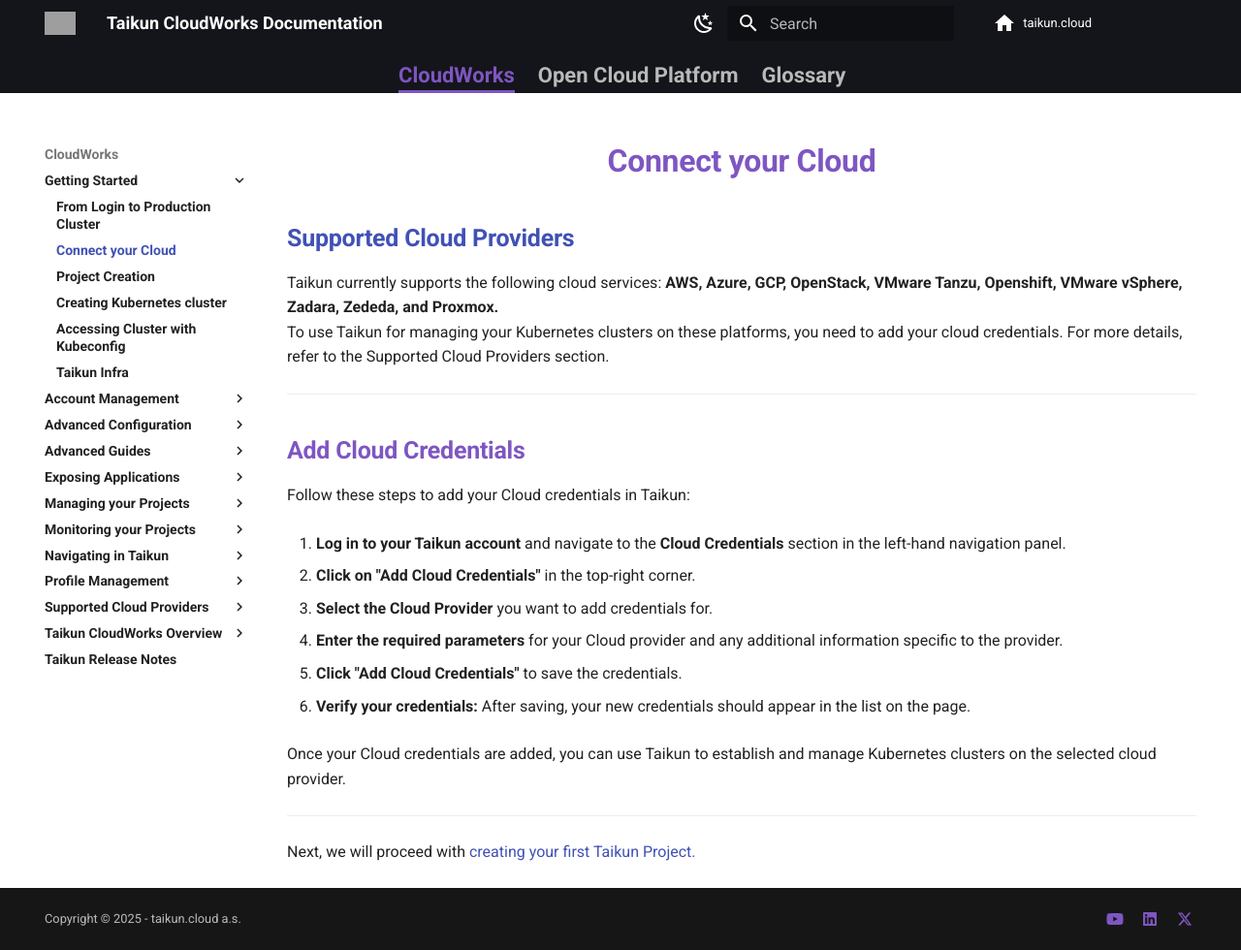
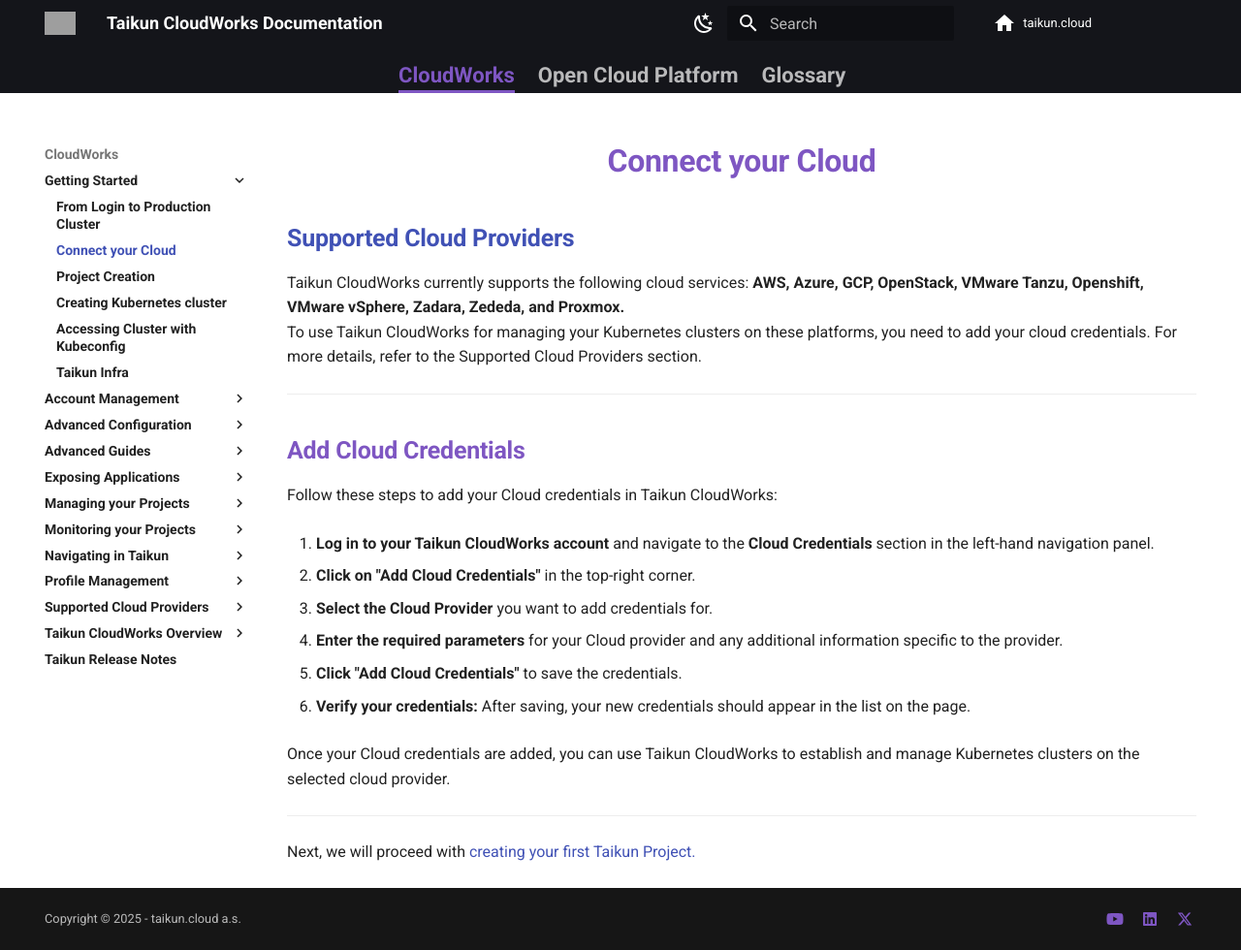
Before and after one commit to taikun-cloud/Taikun-CloudWorks-Documentation, an MkDocs documentation site: the page built from docs/CloudWorks/Getting_Started/Connect_your_Cloud.md, in a window 1280 px wide and 980 px high. Shown: the whole window at 97% size. Built offline with MkDocs 1.6.1 and Material for MkDocs 9.7.7, drawn with Linux system fonts in a browser that asks for light colours; comment, search, counter and statistics services are not loaded; grey boxes are pictures that could not be loaded.

Commit message:
Update Connect_your_Cloud.md

```diff
--- a/docs/CloudWorks/Getting_Started/Connect_your_Cloud.md
+++ b/docs/CloudWorks/Getting_Started/Connect_your_Cloud.md
@@ -7,16 +7,16 @@
 
 ## [**Supported Cloud Providers**](https://docs.taikun.cloud/CloudWorks/Supported_Cloud_Providers/All_Cloud_Providers_Overview/)
 
-Taikun currently supports the following cloud services: **AWS, Azure, GCP, OpenStack, VMware Tanzu, Openshift, VMware vSphere, Zadara, Zededa, and Proxmox.**
-To use Taikun for managing your Kubernetes clusters on these platforms, you need to add your cloud credentials. For more details, refer to the Supported Cloud Providers section.
+Taikun CloudWorks currently supports the following cloud services: **AWS, Azure, GCP, OpenStack, VMware Tanzu, Openshift, VMware vSphere, Zadara, Zededa, and Proxmox.**
+To use Taikun CloudWorks for managing your Kubernetes clusters on these platforms, you need to add your cloud credentials. For more details, refer to the Supported Cloud Providers section.
 
 ---
 
 ## **Add Cloud Credentials**
 
-Follow these steps to add your Cloud credentials in Taikun:
+Follow these steps to add your Cloud credentials in Taikun CloudWorks:
 
-1. **Log in to your Taikun account** and navigate to the **Cloud Credentials** section in the left-hand navigation panel.
+1. **Log in to your Taikun CloudWorks account** and navigate to the **Cloud Credentials** section in the left-hand navigation panel.
 
 2. **Click on "Add Cloud Credentials"** in the top-right corner.
 
@@ -28,7 +28,7 @@
 
 6. **Verify your credentials:** After saving, your new credentials should appear in the list on the page.
 
-Once your Cloud credentials are added, you can use Taikun to establish and manage Kubernetes clusters on the selected cloud provider.
+Once your Cloud credentials are added, you can use Taikun CloudWorks to establish and manage Kubernetes clusters on the selected cloud provider.
 
 ---
 
```
